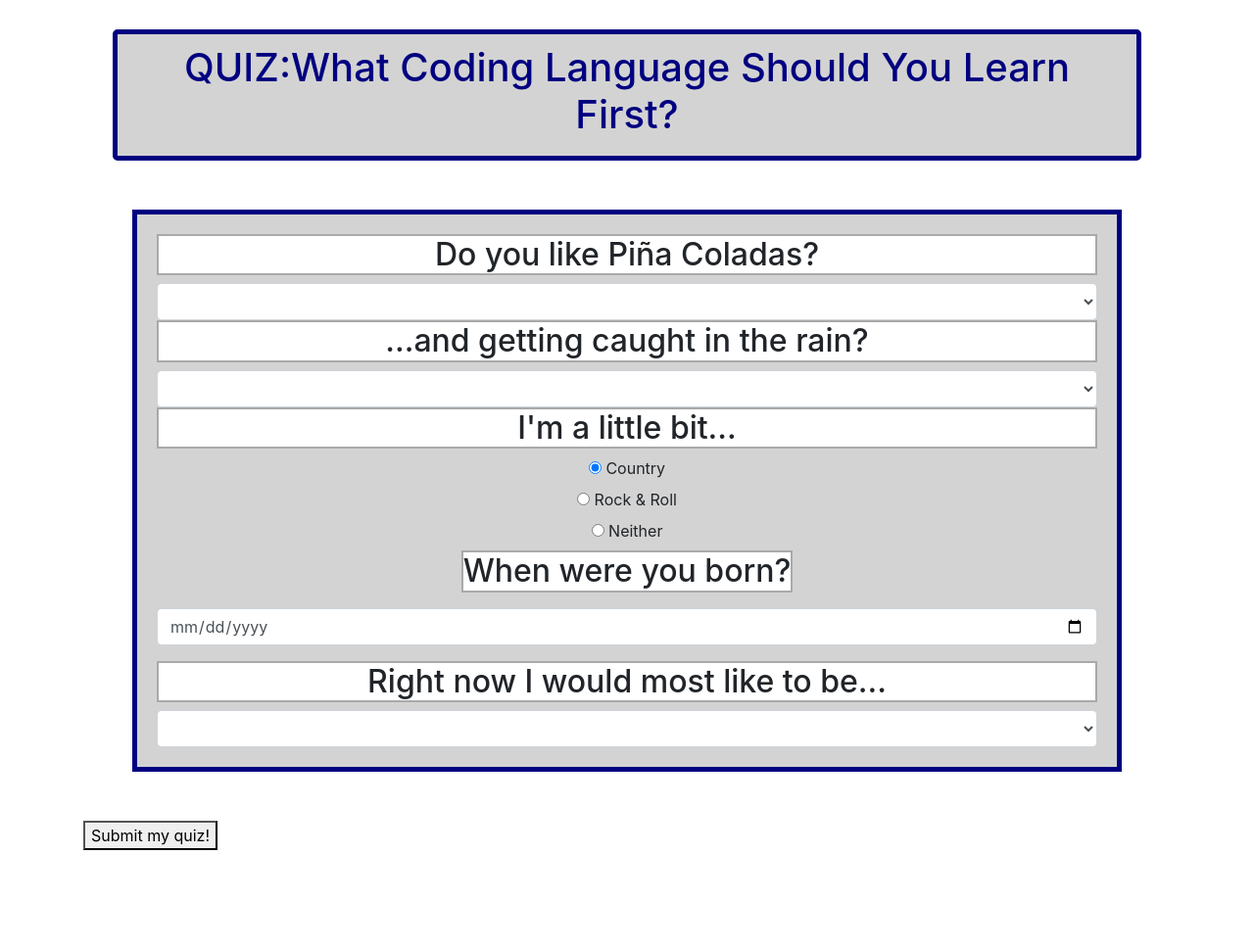
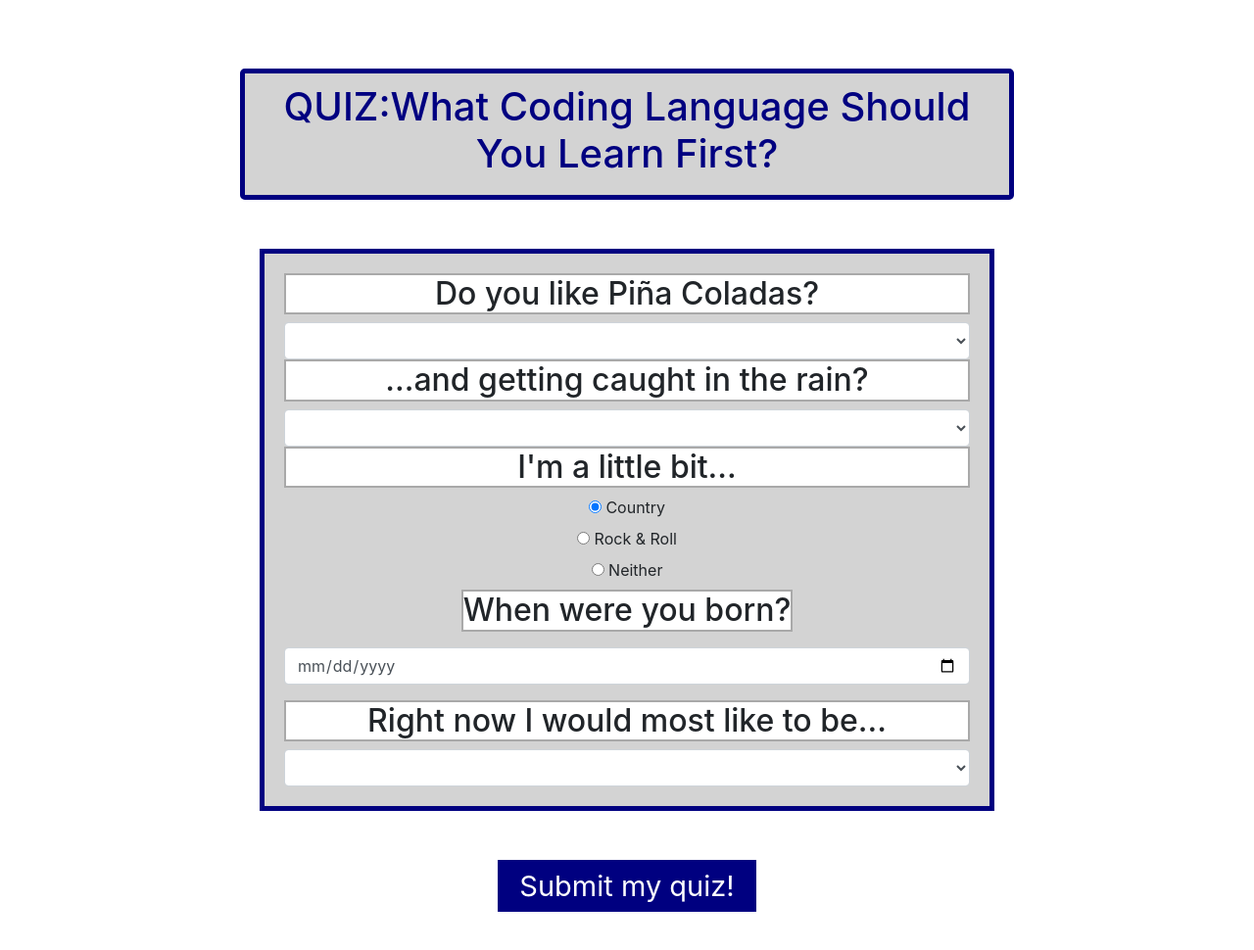
Before and after one commit to lauraemilys/code-review-2, a plain HTML site: page index.html in a window 1280 px wide. Shown: the whole page at 98% size. Before the commit the page ends 868 px from the top, so only its background shows below. Drawn offline with Linux system fonts and the light colour scheme.

Commit message:
clears up redundancies in my css styling, removes faulty js functions

```diff
--- a/css/styles.css
+++ b/css/styles.css
@@ -1,9 +1,4 @@
-h1 {
-  text-align: center;
-}
-
 h2 {
-  text-align: center;
   background-color: white;
   border: 2px solid darkgray;
 }
@@ -23,10 +18,19 @@ h2 {
   padding: 20px;
 }
 
-.radio {
+button {
+  background-color:navy;
+  border: none;
+  color: white;
+  padding: 5px 22px;
+  text-align: center;
+  text-decoration: none;
+  display: inline-block;
+  font-size: 29px;
+}
+
+body {
+  padding: 40px 200px;
+  padding-bottom: 80px;
   text-align: center;
 }
-
-.form-group {
-  text-align: center;
-}
--- a/js/scripts.js
+++ b/js/scripts.js
@@ -1,7 +1,5 @@
 const littleBit = $("input:radio[name=littleBit]:checked").val();
 
-let submit = "Wow you should learn all the languages!"
-
 $ function (String(submit)){
-    return "Wow you should learn all the languages!"
+    return "Wow you should learn all the languages!";
 }
```
